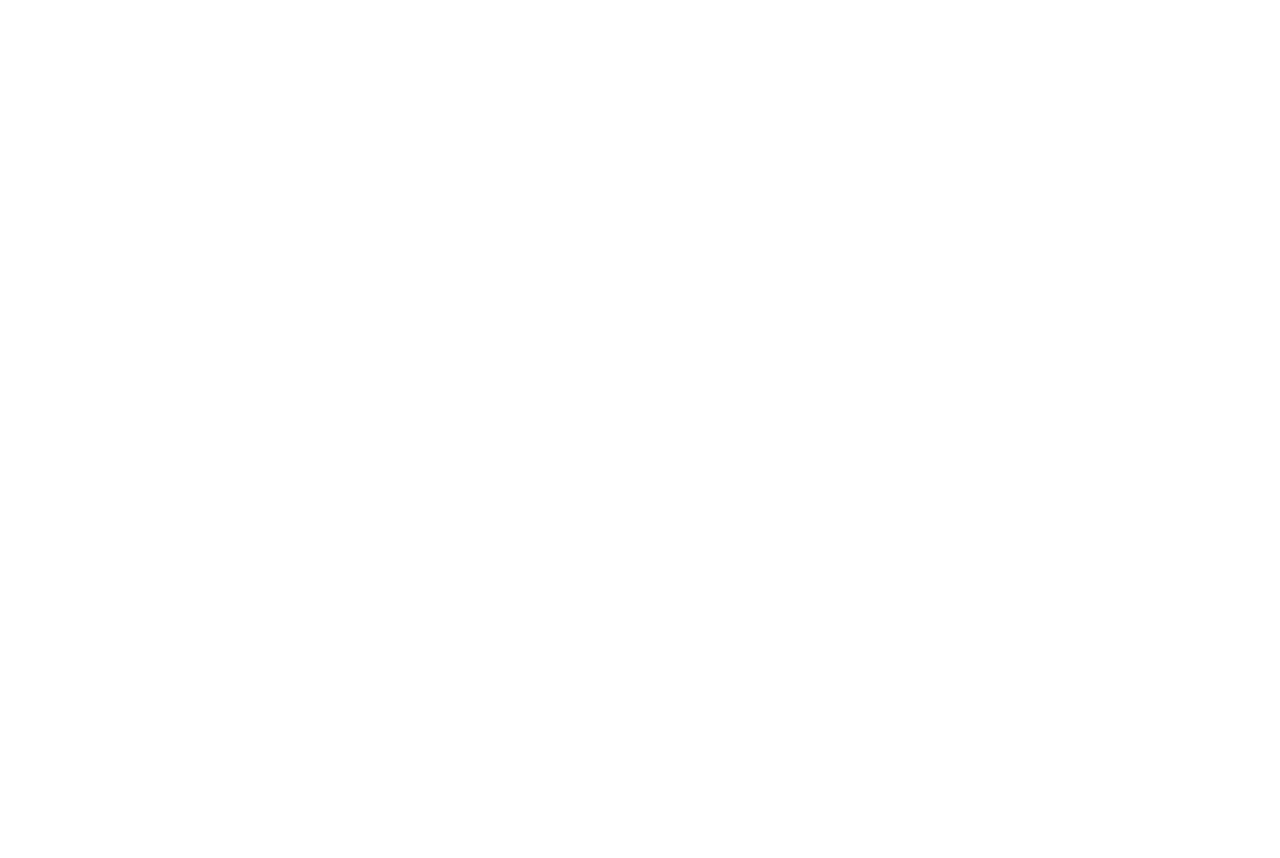
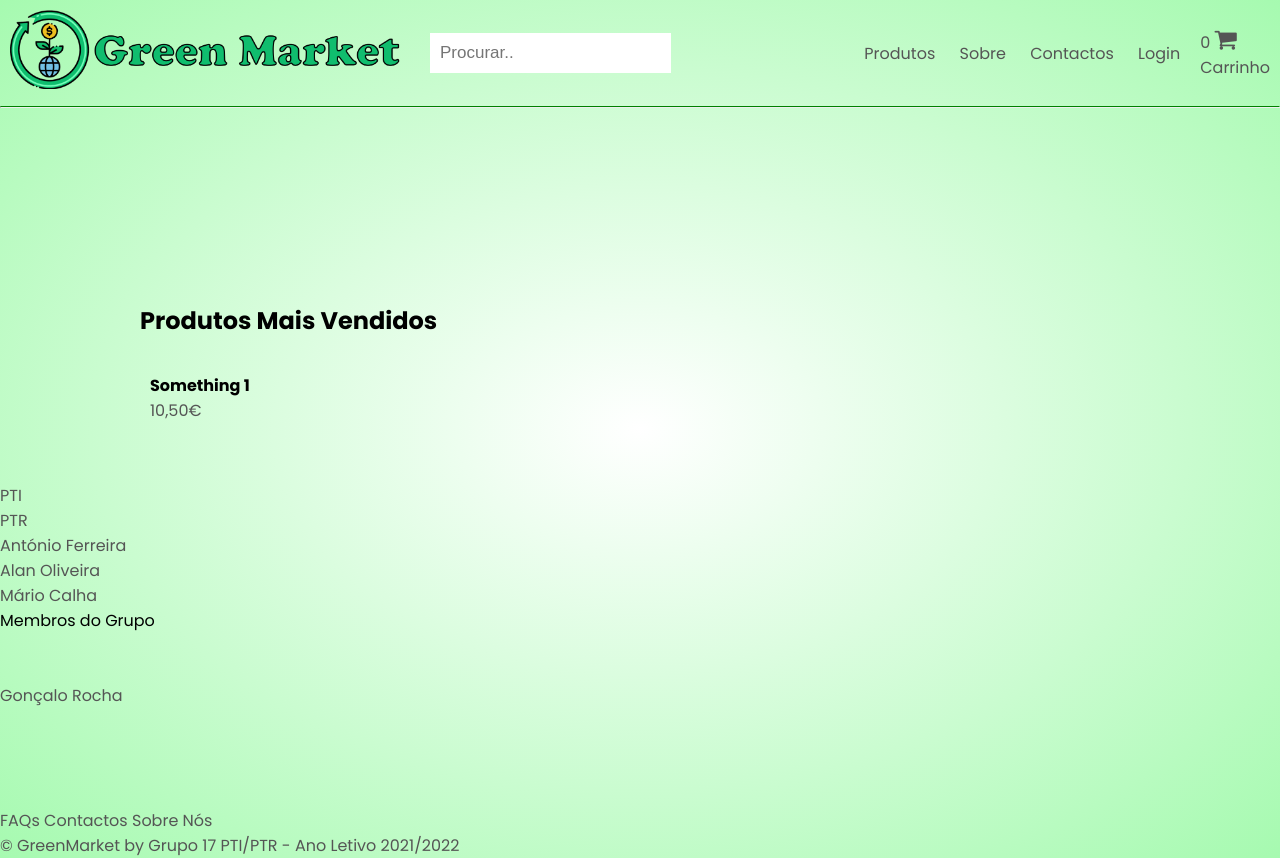
Before and after one commit to ptiptr17/PTIPTR17_2021-2022, a PHP site: page /homepage.html in a window 1280 px wide. Before the commit the page is empty. Before the commit the page ends 800 px from the top, so only its background shows below. Run offline with PHP 8.4, Linux system fonts and the light colour scheme.

Commit message:
homepage

```diff
--- a/project_greenmarket/html/css/homepage.css
+++ b/project_greenmarket/html/css/homepage.css
@@ -0,0 +1,139 @@
+*{
+    margin: 0;
+    padding: 0;
+    box-sizing: border-box;
+}
+
+body{
+    font-family: "Poppins", sans-serif;
+}
+
+.navbar{
+    display: flex;
+    align-items: center;
+    padding: 10px;
+}
+
+nav{
+    flex: 1;
+    text-align: right;
+}
+
+nav ul{
+    display: inline-block;
+    list-style-type: none;
+}
+
+nav ul li{
+    display: inline-block;
+    margin-right: 20px;
+}
+
+a {
+    text-decoration: none;
+    color: #555;
+}
+
+p {
+    color: #555;
+}
+
+.container {
+    max-width: 1300px;
+    margin: auto;
+}
+.row {
+    display: flex;
+    align-items:center;
+    flex-wrap: wrap;
+    justify-content: space-around;
+}
+
+.col-2 {
+    flex-basis: 50%;
+    min-width: 300px;
+}
+
+.col-2 img{
+    min-width: 100%;
+    padding: 50px 0;
+}
+
+.col-2 h1{
+    font-size: 50px;
+    line-height: 60px;
+    margin: 25px 0;
+}
+
+.btn{
+    display: inline-block;
+    background: #006400;
+    color: #fff;
+    padding: 8px 30px;
+    margin: 30px 0;
+    border-radius: 30px;
+    transition: background 0.5s;
+}
+
+.btn:hover{
+    background: #563434;
+
+}
+
+body {
+    background: radial-gradient(#fff,#a6fab0);
+}
+
+.search input[type=text] {
+    float: right;
+    padding: 10px;
+    border: none;
+    font-size: 17px;
+    margin-left: 20px;
+}
+
+hr {
+    border-top: 1px solid green;
+}
+
+.footer {
+    position: fixed;
+    left: 0;
+    bottom: 0;
+    width: 100%;
+    background-color: green;
+    color: white;
+    text-align: center;
+}
+
+.categories {
+    margin: 70px 0;
+}
+
+.col-3 {
+    flex-basis: 30%;
+    min-width: 250px;
+    margin-bottom: 30px;
+}
+
+.col-3 img{
+    width: 100%;
+}
+
+.small-container {
+    max-width: 1080px;
+    margin: auto;
+    padding-left: 20px;
+    padding-right: 20px;
+}
+
+.col-4{
+    flex-basis: 25%;
+    padding: 10px;
+    min-width: 250px;
+    margin-bottom: 50px;
+}
+
+.col-4 img{
+    width: 100%;
+}
--- a/project_greenmarket/html/homepage.html
+++ b/project_greenmarket/html/homepage.html
@@ -0,0 +1,250 @@
+<!DOCTYPE html>
+<html lang="pt">
+    <head>
+        <meta charset="UTF-8">
+        <title>GreenMarket</title>
+        <link rel="icon" href="imagens/icon.png"/>
+        <link rel="stylesheet" type="text/css" href="css/homepage.css">
+        <link rel="stylesheet" href="https://fonts.googleapis.com/css2?family=Poppins:wght@300;400;500;600;700&display=swap">
+        <link rel="stylesheet" href="https://cdn.jsdelivr.net/npm/@fortawesome/fontawesome-free@5.15.4/css/fontawesome.min.css">
+        <link rel="stylesheet" href="https://stackpath.bootstrapcdn.com/font-awesome/4.7.0/css/font-awesome.min.css">
+        <script type= "text/javascript" src = "homepage.js"></script>
+    </head>
+    <body>
+        <header class="header">
+            <div class="container">
+                <div class="navbar">
+                    <div class="logo">
+                        <a href="welcome.html"><img src="imagens/logo.png" width="400px"></a>
+                    </div>
+                    <div class="search">
+                        <input type="text" placeholder="Procurar..">
+                    </div>
+                    <nav>
+                        <ul>
+                            <li><a href=""> Produtos</a></li>
+                            <li><a href=""> Sobre</a></li>
+                            <li><a href=""> Contactos</a></li>
+                            <li><a href=""> Login</a></li>
+                        </ul>
+                    </nav>
+                    <a href="cartView.html" aria-label="0 items in cart" class="nav-a nav-a-2 nav-progressive-attribute" id="nav-cart">
+                    <div id="nav-cart-count-container">
+                        <span id="nav-cart-count" aria-hidden="true" class="nav-cart-count nav-cart-0 nav-progressive-attribute nav-progressive-content">0</span>
+                        <i class="fa fa-shopping-cart" style="font-size:24px"></i>
+                    </div>
+                    <div id="nav-cart-text-container" class=" nav-progressive-attribute">
+                        <span aria-hidden="true" class="nav-line-1">
+                        </span>
+                        <span aria-hidden="true" class="nav-line-2">
+                        Carrinho
+                        <span class="nav-icon nav-arrow"></span>
+                        </span>
+                    </div>
+                    </a>
+                </div>
+                <hr>
+            </div>
+        </header>
+
+        <div class="conteudo container row">
+            <div class="categories">
+                <div class="small-container">
+                    <div class="row">
+                        <div class="col-3">
+                            <img src="">
+                        </div>
+                        <div class="col-3">
+                            <img src="">
+                        </div>
+                        <div class="col-3">
+                            <img src="">
+                        </div>
+                    </div>
+                </div>
+            </div>
+            <div class="small-container">
+                <h2>Produtos Mais Vendidos</h2>
+                <div class="row">
+                    <div class="col-4">
+                        <img src="">
+                        <h4>Something 1</h4>
+                        <div class="rating">
+
+                        </div>
+                        <p>10,50€</p>
+                    </div>
+                    <div class="col-4">
+                        <img src="">
+                    </div>
+                    <div class="col-4">
+                        <img src="">
+                    </div>
+                    <div class="col-4">
+                        <img src="">
+                    </div>
+                </div>
+            </div>
+        </div>
+
+        <footer className="footer">
+            <div id="listaProfsUCs">
+                <div className="inline-block mr-8">
+                <ul>
+                    <li>
+                    <span className="my-2">
+                        <a href="https://fenix.ciencias.ulisboa.pt/degrees/tecnologias-de-informacao-564500436615450/disciplina-curricular/2253530685505944">PTI</a>
+                    </span>
+                    </li>
+                    <li>
+                    <span className="my-2">
+                        <a
+                        href="https://fenix.ciencias.ulisboa.pt/degrees/tecnologias-de-informacao-564500436615450/disciplina-curricular/2253530685505943"
+                        className="  inline-block text-blue-500  text-md hover:text-salmon"
+                        >
+                        PTR
+                        </a>
+                    </span>
+                    </li>
+                </ul>
+                </div>
+                <div className="inline-block mr-8">
+                <ul>
+                    <li>
+                    <span className="my-2">
+                        <a
+                        href="https://ciencias.ulisboa.pt/pt/perfil/amferreira"
+                        className="  inline-block text-blue-500  text-md hover:text-salmon"
+                        >
+                        António Ferreira
+                        </a>
+                    </span>
+                    </li>
+                    <li>
+                    <span className="my-2">
+                        <a
+                        href="https://ciencias.ulisboa.pt/perfil/aodsa"
+                        className="  inline-block text-blue-500  text-md hover:text-salmon"
+                        >
+                        Alan Oliveira
+                        </a>
+                    </span>
+                    </li>
+                    <li>
+                    <span className="my-2">
+                        <a
+                        href="https://ciencias.ulisboa.pt/pt/perfil/mcalha"
+                        className="  inline-block text-blue-500  text-md hover:text-salmon"
+                        >
+                        Mário Calha
+                        </a>
+                    </span>
+                    </li>
+                </ul>
+                </div>
+
+            </div>
+                    </div>
+                  <div className="flex flex-col">
+                    <span className="font-bold text-gray-200 uppercase mt-4 md:mt-0 mb-2">
+                      Membros do Grupo
+                    </span>
+                    <div id="listaAlunos">
+                      <div className="inline-block mr-8">
+                        <ul>
+                          <li>
+                            <span className="my-2">
+                              <a
+                                href=""
+                                className="  inline-block text-blue-500  text-md hover:text-salmon"
+                              >
+
+                              </a>
+                            </span>
+                          </li>
+                          <li>
+                            <span className="my-2">
+                              <a
+                                href=""
+                                className="  inline-block text-blue-500  text-md hover:text-salmon"
+                              >
+
+                              </a>
+                            </span>
+                          </li>
+                          <li>
+                            <span className="my-2">
+                              <a
+                                href="https://www.instagram.com/goncalorocha99/"
+                                className="  inline-block text-blue-500  text-md hover:text-salmon"
+                              >
+                                Gonçalo Rocha
+                              </a>
+                            </span>
+                          </li>
+                          <li>
+                            <span className="my-2">
+                              <a
+                                href=""
+                                className="  inline-block text-blue-500  text-md hover:text-salmon"
+                              >
+
+                              </a>
+                            </span>
+                          </li>
+                        </ul>
+                      </div>
+                      <div className="inline-block">
+                        <ul>
+                          <li>
+                            <span className="my-2">
+                              <a
+                                href=""
+                                className="  inline-block text-blue-500  text-md hover:text-salmon"
+                              >
+
+                              </a>
+                            </span>
+                          </li>
+                          <li></li>
+                          <li>
+                            <span className="my-2">
+                              <a
+                                href=""
+                                className="  inline-block text-blue-500  text-md hover:text-salmon"
+                              >
+
+                              </a>
+                            </span>
+                          </li>
+                        </ul>
+                      </div>
+                    </div>
+                  </div>
+                  <div className="flex flex-col">
+                    </span>
+                    <span className="text-blue-500  text-md hover:text-salmon">
+                    <a href="">FAQs</a>
+                    </span>
+                    <span className="text-blue-500  text-md hover:text-salmon">
+                    <a href="">Contactos</a>
+                    </span>
+                    <span className="text-blue-500  text-md hover:text-salmon">
+                        <a href="">Sobre Nós</a>
+                    </span>
+                  </div>
+                </div>
+              </div>
+            </div>
+            <div className="container mx-auto px-6">
+              <div className="mt-16 border-t-2 border-gray-300 flex flex-col items-center">
+                <div className="sm:w-2/3 text-center py-6">
+                  <p className="text-sm text-white font-bold mb-2">
+                    © GreenMarket by Grupo 17 PTI/PTR - Ano Letivo 2021/2022
+                  </p>
+                </div>
+              </div>
+            </div>
+          </footer>
+    </body>
+</html>
```
Also changed, not shown: project_greenmarket/html/css/welcome.css (+11 -2 lines), project_greenmarket/html/welcome.html (+5 -7 lines).
